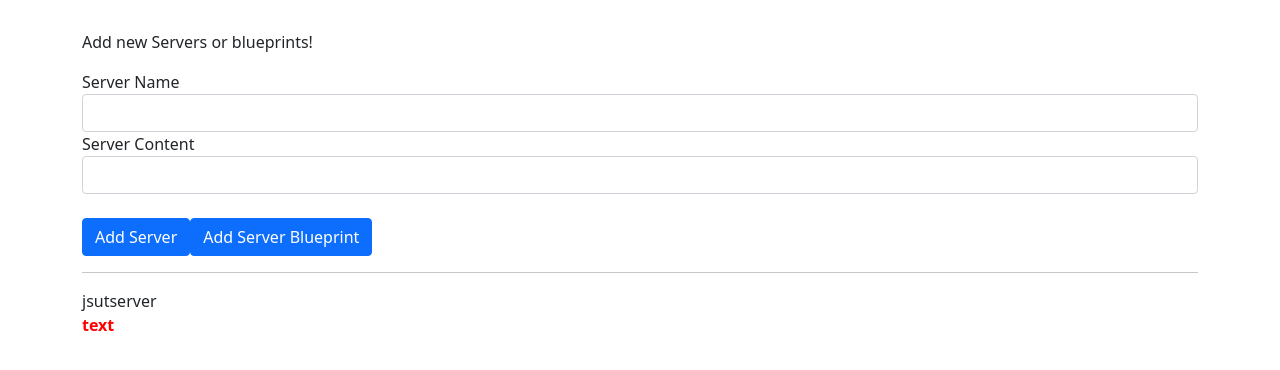
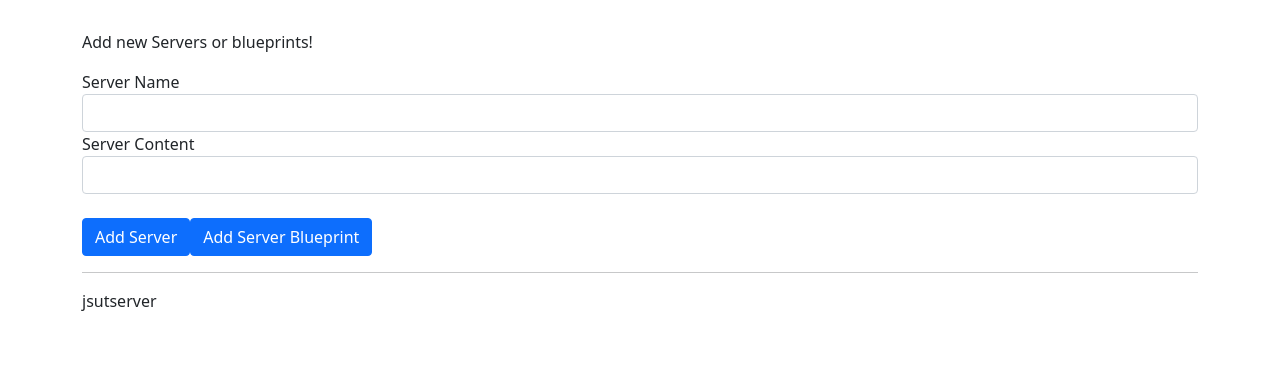
Before and after one commit to CallmeAmine/cmp-databinding-start, an Angular app: page / in a window 1280 px wide. Shown: the top 370 px of the page. Built offline with nearby package versions, Linux system fonts and the light colour scheme.

Commit message:
referce outside component

```diff
--- a/src/app/server-element/server-element.component.html
+++ b/src/app/server-element/server-element.component.html
@@ -2,9 +2,6 @@
 class="panel panel-default">
 <div class="panel-heading">{{ element.name }}</div>
 <div class="panel-body">
-  <p>
-    <strong *ngIf="element.type === 'server'" style="color: red">{{ element.content }}</strong>
-    <em *ngIf="element.type === 'blueprint'">{{ element.content }}</em>
-  </p>
+
 </div>
 </div>
```
